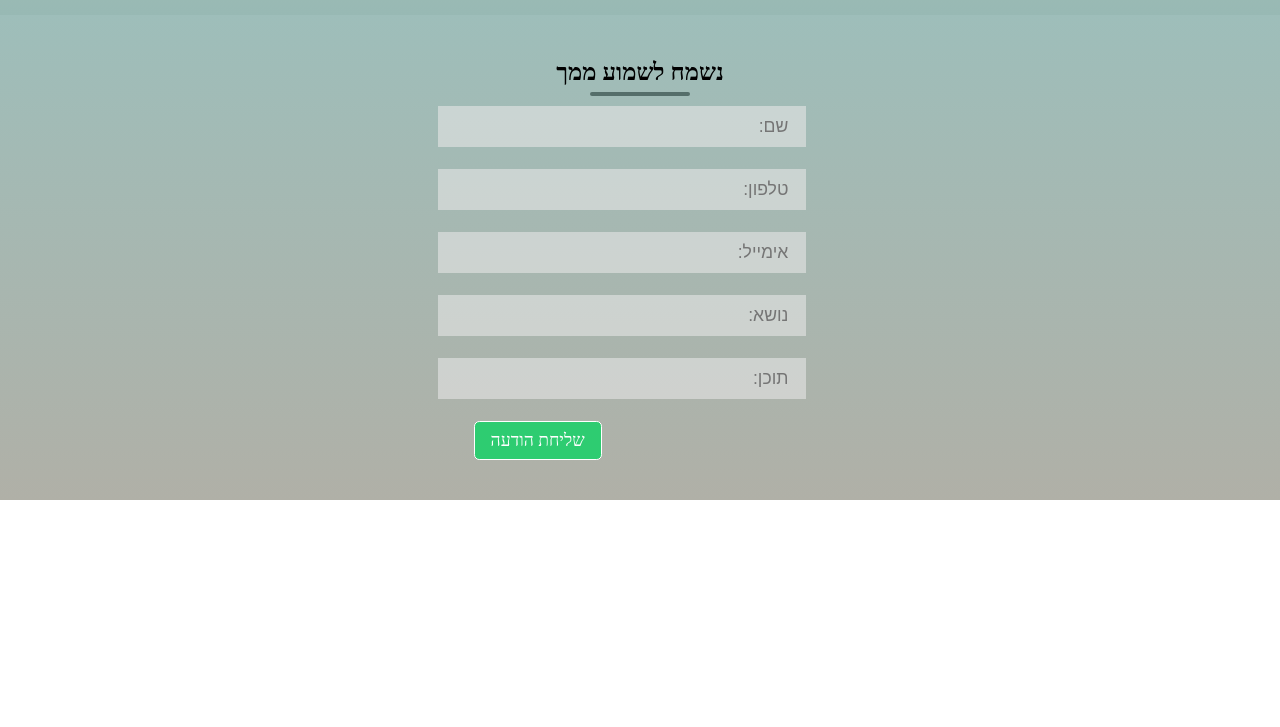
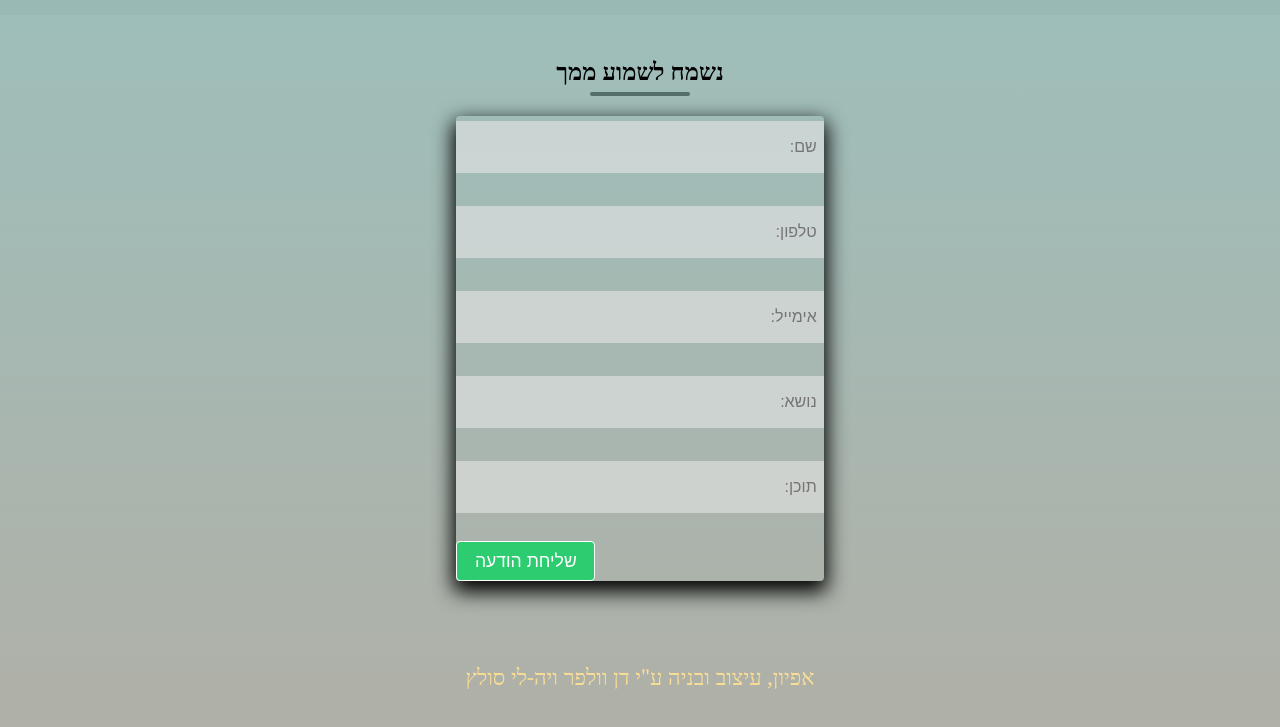
Before and after one commit to YaliSoltz/sof-hadereh, a React (Create React App) app in the folder client/: page / in a window 1280 px wide. Shown: the part 817-1544 px from the top of the page. Before the commit the page ends 1317 px from the top, so only its background shows below. Built offline with nearby package versions, Linux system fonts and the light colour scheme; no server answers.

Commit message:
redesign contact-us from and adding a credit text

```diff
--- a/client/src/comp-user/contactUs.jsx
+++ b/client/src/comp-user/contactUs.jsx
@@ -5,26 +5,27 @@ import { ContactUsContext } from "../context/contactUs";
 import Validation from "./validation";
 
 const ContactUs = () => {
-  const { contactUs, addNewContactUs, deleteContactUs } =
-    useContext(ContactUsContext);
+  const { addNewContactUs } = useContext(ContactUsContext);
 
-  const [newContactUs, setNewContactUs] = useState({
-    // new ContactUs object
+  const [newContactUs, setNewContactUs] = useState({ // new ContactUs object
     name: "",
     phoneNumber: "",
     email: "",
     subject: "",
     content: "",
   });
+
   const [errors, setErrors] = useState({});
 
   // function that add new ContactUs and reset the form
   const handleSubmit = async (e) => {
     e.preventDefault();
     setErrors(Validation(newContactUs));
-    addNewContactUs(newContactUs); // add newContactUs to database
+    if(Object.keys(errors).length>0) return
+    document.getElementsByName("name")[0].style.border = "2px solid red";
+    // addNewContactUs(newContactUs); // add newContactUs to database
+    document.getElementById("form").reset(); // reset the form
     console.log(newContactUs);
-    document.getElementById("form").reset(); // reset the form
   };
 
   // useEffect(() => {
@@ -42,8 +43,7 @@ const ContactUs = () => {
           handleSubmit(e);
         }}
       >
-        {errors.name && <span className="error"> {errors.name}</span>}
-
+        <div className="input-wrapper">
           <input
             type="text"
             className="field"
@@ -55,11 +55,10 @@ const ContactUs = () => {
               setNewContactUs({ ...newContactUs, name: e.target.value })
             }
           />
+          {errors.name && <span className="error"> {errors.name}</span>}
+        </div>
 
-        {errors.phoneNumber && (
-          <span className="error"> {errors.phoneNumber}</span>
-        )}
-
+        <div className="input-wrapper">
           <input
             id="phone"
             type="number"
@@ -76,9 +75,12 @@ const ContactUs = () => {
               })
             }
           />
+          {errors.phoneNumber && (
+            <span className="error"> {errors.phoneNumber}</span>
+          )}
+        </div>
 
-        {errors.email && <span className="error"> {errors.email}</span>}
-
+        <div className="input-wrapper">
           <input
             type="email"
             className="field"
@@ -90,9 +92,10 @@ const ContactUs = () => {
               setNewContactUs({ ...newContactUs, email: e.target.value })
             }
           />
+          {errors.email && <span className="error"> {errors.email}</span>}
+        </div>
 
-        {errors.subject && <span className="error"> {errors.subject}</span>}
-
+        <div className="input-wrapper">
           <input
             type="text"
             className="field"
@@ -104,9 +107,10 @@ const ContactUs = () => {
               setNewContactUs({ ...newContactUs, subject: e.target.value })
             }
           />
+          {errors.subject && <span className="error"> {errors.subject}</span>}
+        </div>
 
-        {errors.content && <span className="error"> {errors.content}</span>}
-
+        <div className="input-wrapper">
           <input
             type="text"
             className="field"
@@ -118,11 +122,15 @@ const ContactUs = () => {
               setNewContactUs({ ...newContactUs, content: e.target.value })
             }
           />
-
-        <button className="add" type="submit">
+          {errors.content && <span className="error"> {errors.content}</span>}
+        </div>
+        <button className="send" type="submit">
           שליחת הודעה
         </button>
       </form>
+
+        <p className="credit-text">אפיון, עיצוב ובניה ע"י דן וולפר ויה-לי סולץ</p>
+
     </div>
   );
 };
--- a/client/src/css/User.css
+++ b/client/src/css/User.css
@@ -2,6 +2,10 @@ body {
   margin: 0;
   overflow-x: hidden;
   word-wrap: break-word;
+}
+
+p {
+  font-family: "Noto Sans Hebrew";
 }
 
 .Main {
@@ -325,13 +329,6 @@ textarea {
     width: 100%;
     margin-top: 0;
   }
-
-  .contact-box {
-    grid-template-columns: 1fr;
-  }
-  .contact-box .left {
-    height: 200px;
-  }
 }
 
 /* ----------------------------------------contactUs------------------------- */
@@ -339,22 +336,23 @@ textarea {
   color: rgba(219, 12, 12, 0.879);
   font-size: 14px;
   font-weight: bold;
+  position: absolute;
+  right: 4px;
+  bottom: 4px;
 }
 
 .contact-box {
   display: flex;
   flex-direction: column;
-  justify-content: center;
   align-items: center;
   background: linear-gradient(to top, #b0b0a7, #9ebeba);
-
   padding: 3vh 37% 5vh 37%;
+  position: relative;
 }
 
 .contact-box h2 {
   position: relative;
   padding: 0 0 10px;
-  margin-bottom: 10px;
 }
 
 .contact-box h2:after {
@@ -370,13 +368,12 @@ textarea {
 }
 
 .contact-box .field {
-  width: 100%;
+  min-width: 28vw;
   border: 2px solid rgba(0, 0, 0, 0);
-  outline: none;
   background-color: rgba(230, 230, 230, 0.6);
-  padding: 0.5rem 1rem;
-  font-size: 1.1rem;
-  margin-bottom: 22px;
+  padding: 15px 5px 15px 0;
+  font-size: 1em;
+  margin-top: 5px;
   transition: 0.3s;
 }
 
@@ -389,47 +386,42 @@ textarea {
   background-color: #fff;
 }
 
-.contact-box .add {
-  --color: #00a97f;
-  padding: 0.8em 1.7em;
-  background-color: transparent;
-  border-radius: 0.3em;
-  position: relative;
-  overflow: hidden;
+.contact-box .send {
+  padding: 0.5em 1em;
+  background-color: #2ecc71;
+  color: #fff;
+  font-size: 1.1em;
+  outline: none;
   cursor: pointer;
   transition: 0.5s;
-  font-weight: 400;
-  font-size: 17px;
   border: 1px solid;
-  font-family: inherit;
-  text-transform: uppercase;
-  color: var(--color);
-  z-index: 1;
 }
 
-.contact-box .left {
-  background: url("../images/1.jpg") no-repeat;
-  background-size: cover;
-  width: 37vw;
-  height: 100%;
+.contact-box .send:hover {
+  background-color: #27ae60;
+  border-radius: 25px;
 }
 
-.contact-box .add {
-  float: left;
-  padding: 0.5rem 1rem;
-  background-color: #2ecc71;
-  color: #fff;
-  font-size: 1.1rem;
-  outline: none;
-  cursor: pointer;
-  transition: 0.3s;
+.contact-box #form {
+  box-shadow: 0px 8px 20px 3px;
+  border-radius: 4px;
+  margin-bottom: 14vh;
 }
 
-.contact-box .add:hover {
-  background-color: #27ae60;
-  border-radius: 25px;
+.input-wrapper {
+  min-height: 85px;
+  position: relative;
+}
+
+.credit-text{
+  position: absolute;
+font-size: 22px;
+font-family:Georgia, 'Times New Roman', Times, serif;
+  bottom: 20px;
+  color: #f9DD95;
 
 }
+
 
 /* -----------------------------------------------reading----------------------------------------- */
 
@@ -490,7 +482,6 @@ textarea {
 
 .floor-thickness {
   height: 1rem;
-  width: 100%;
   background: #9b7d50;
 }
 
@@ -522,7 +513,6 @@ textarea {
 .bio-text {
   padding-top: 2vh;
   width: 80vw;
-  font-family: "Noto Sans Hebrew";
   font-size: large;
 }
 
```
Lines whose indentation alone changed are shown as unchanged.
